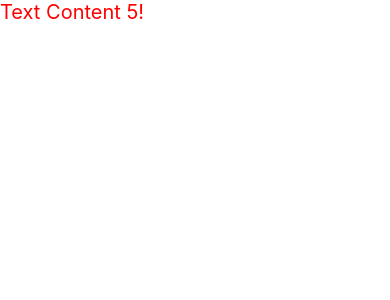
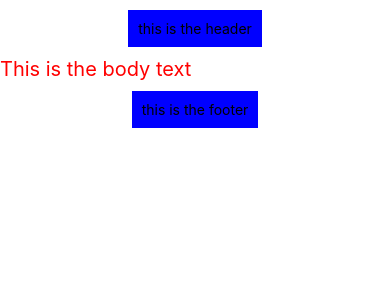
Before and after one commit to zhuodp/zetoRN, a React Native app: screen / in a window 390 px wide. Shown: the top 300 px of the page. Built offline with nearby package versions, Linux system fonts and the light colour scheme.

Commit message:
ADD: simple view component for displaying text

```diff
--- a/App.tsx
+++ b/App.tsx
@@ -8,11 +8,14 @@
 import React from 'react';
 import { View, Text, SafeAreaView } from 'react-native';
 import MyText from './components/MyText';
+import styles from './components/styles';
 
 const App = () => {
   return (
     <SafeAreaView>
+      <View style={styles.normalBox}><Text>this is the header</Text></View>
       <MyText/>
+      <View style={styles.normalBox}><Text>this is the footer</Text></View>
     </SafeAreaView>
   );
 };
--- a/components/MyText.js
+++ b/components/MyText.js
@@ -1,9 +1,9 @@
 import React from "react"
 import { Text } from "react-native"
-import textStyles from "./styles";
+import styles from "./styles";
 
 const MyText = () => {
-    return <Text style={[textStyles.bigRed]}>Text Content 5!</Text>;
+    return <Text style={[styles.bigRed]}>This is the body text</Text>;
 };
 
 export default MyText;
--- a/components/styles.js
+++ b/components/styles.js
@@ -1,7 +1,7 @@
 import { StyleSheet } from "react-native";
 import React from "react";
 
-const textStyles = StyleSheet.create({
+const styles = StyleSheet.create({
     bigRed: {
         color: 'red',
         fontSize: 20
@@ -9,8 +9,13 @@ const textStyles = StyleSheet.create({
     bigBlue: {
         color: 'blue',
         fontSize: 20
+    },
+    normalBox: {
+        alignSelf: 'center',
+        padding: 10,
+        margin: 10,
+        backgroundColor: 'blue'
     }
-
 })
 
-export default textStyles
+export default styles
```
